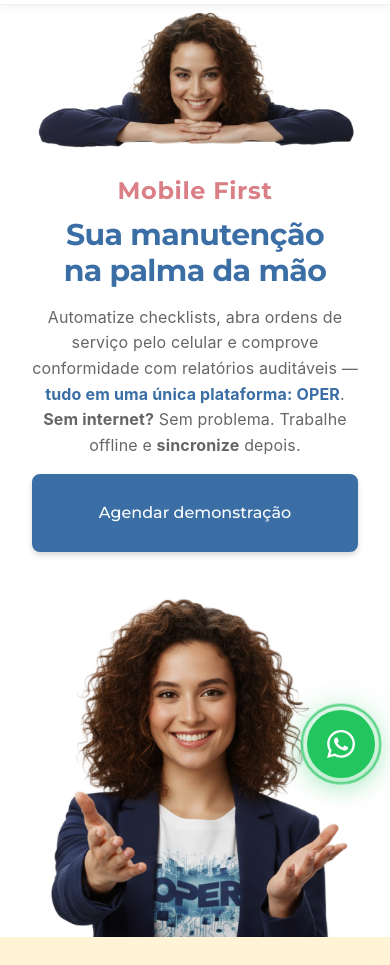
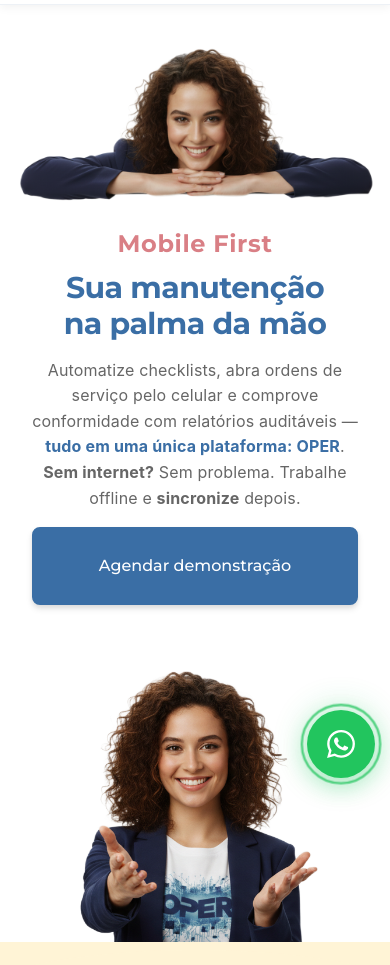
Before and after one commit to E72-BI/site_OPER365, a plain HTML site: page index.html in a window 390 px wide. Shown: the part 51-1016 px from the top of the page. Drawn offline with Linux system fonts and the light colour scheme.

Commit message:
novidade

```diff
--- a/css/styles-mobile.css
+++ b/css/styles-mobile.css
@@ -28,9 +28,9 @@
   /* Show mobile image on mobile */
   .hero-image .mobile-image {
     display: block;
-    width: 100%;
-    max-width: 100%;
-    height: auto;
+    width: 100% !important;
+    max-width: 100% !important;
+    height: auto !important;
     object-position: center bottom;
     object-fit: cover;
     margin: 0;
@@ -92,7 +92,7 @@
   /* Better mobile section spacing */
   .hero {
     padding: var(--space-md) 0 0; /* Remove bottom padding to glue image to next section */
-    margin-top: 80px;
+    margin-top: 120px; /* Aumentado para dar mais espaço abaixo do header no mobile */
   }
 
   .hero .container {
@@ -139,6 +139,24 @@
     display: block;
   }
 
+  /* Mobile: aumenta espaçamento do botão e reduz imagem da hero */
+  .hero-content .btn-primary {
+    margin-bottom: 48px !important; /* mais distância do botão para a imagem */
+  }
+
+  .hero-image {
+    margin-top: 40px !important; /* empurra a imagem mais para baixo */
+  }
+
+  .hero-image img {
+    width: 70% !important;        /* reduz ~30% para ficar menor que antes */
+    max-width: 70% !important;
+    height: auto !important;
+    margin: 0 auto !important;     /* mantém centralizada e responsiva */
+    object-fit: contain !important;
+    object-position: center bottom !important;
+  }
+
   .hero-content .title {
     font-size: var(--text-3xl); /* Reduced from default mobile size */
     line-height: 1.2;
@@ -154,12 +172,12 @@
 
   .mobile-bottom-image {
     display: block !important; /* FORÇA exibição apenas no mobile */
-    width: 100%;
-    max-width: 100%;
-    height: auto;
-    object-fit: cover;
+    width: 80% !important;
+    max-width: 80% !important;
+    height: auto !important;
+    margin: 0 auto !important; /* centraliza */
+    object-fit: contain;
     object-position: center bottom;
-    margin: 0;
     padding: 0;
     border-radius: 0;
     box-shadow: none;
@@ -331,6 +349,8 @@
       margin-top: 0 !important;
       padding-top: 0 !important;
     }
+
+
   }
 
   .faq-section {
```
